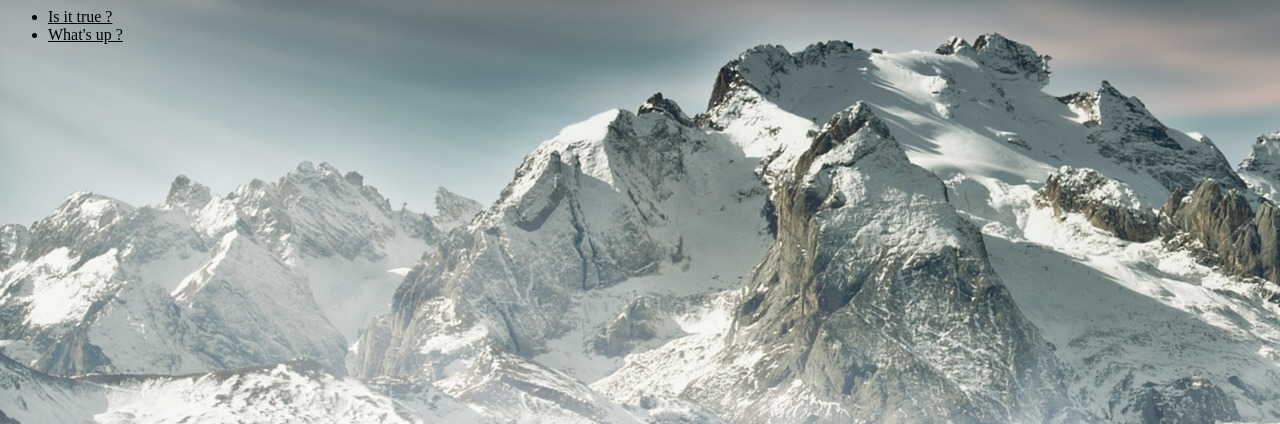
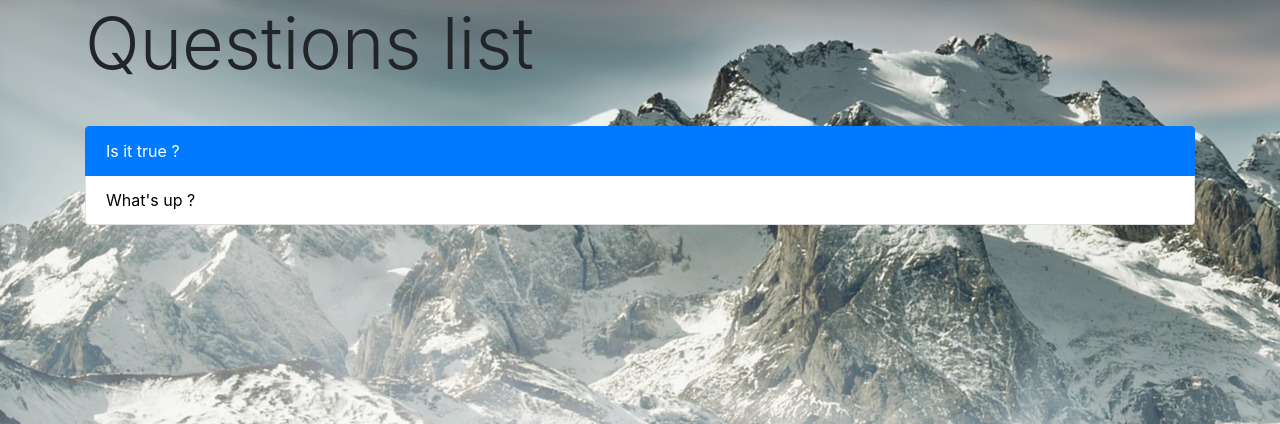
Before and after one commit to ThomasPoint/Django, a Django app: page /polls/ in a window 1280 px wide. Shown: the top 424 px of the page. Run offline with Django 3.2, Linux system fonts and the light colour scheme; data comes from the database, SQL or seed files in the repository; some libraries are stand-ins or nearby versions.

Commit message:
integrate bootstrap to index page

```diff
--- a/polls/static/polls/style.css
+++ b/polls/static/polls/style.css
@@ -1,8 +1,17 @@
 li a {
 	color : black;
+	text-decoration : none !important;
+}
+
+a:link {
+	text-decoration : none;
 }
 
 body {
 	background: white url("images/mountain-landscape-2031539_1920.jpg") no-repeat;
 	background-size:auto;
 }
+
+.top40 {
+	margin-top : 40px;
+}
--- a/polls/templates/polls/index.html
+++ b/polls/templates/polls/index.html
@@ -1,15 +1,27 @@
 {% load static %}
 
 <link rel="stylesheet" type="text/css" href="{% static 'polls/style.css' %}">
-<link rel="stylesheet" type="text/css" href="{% static 'polls/style.css' %}">
+<link rel="stylesheet" href="https://stackpath.bootstrapcdn.com/bootstrap/4.1.3/css/bootstrap.min.css" integrity="sha384-MCw98/SFnGE8fJT3GXwEOngsV7Zt27NXFoaoApmYm81iuXoPkFOJwJ8ERdknLPMO" crossorigin="anonymous">
+
 <script src="https://ajax.googleapis.com/ajax/libs/jquery/1.7.2/jquery.min.js"></script>
 
+<div class="container">
+	<div>
+		<h2 class="display-3">Questions list</h2>
+	</div>
+
 	{% if latest_question_list %}
-    <ul>
+	<ul class="list-group top40">
 	    {% for question in latest_question_list %}
-        <li><a href="{% url 'polls:detail' question.id %}">{{ question.question_text }}</a></li>
+		    {% if forloop.first %}
+		        <li class="list-group-item list-group-item-action active"><as href="{% url 'polls:detail' question.id %}">{{ question.question_text }}</a></li>
+		    {% else %}
+		    	<li class="list-group-item list-group-item-action"><a href="{% url 'polls:detail' question.id %}">{{ question.question_text }}</a></li>
+		    {% endif %}
 	    {% endfor %}
 	    </ul>
 	{% else %}
 	    <p>No polls are available.</p>
 	{% endif %}
+
+</div>
```
Lines whose indentation alone changed are shown as unchanged.
